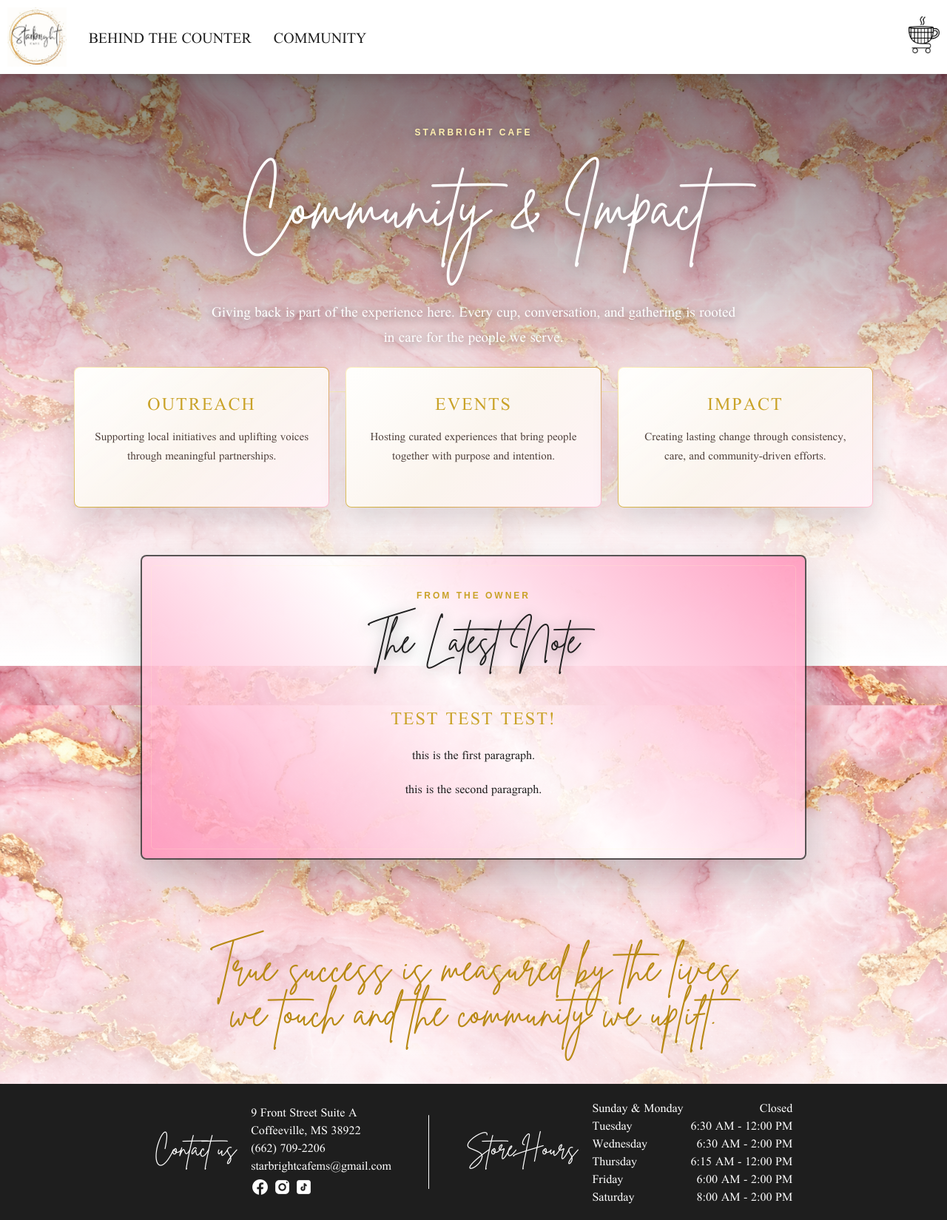
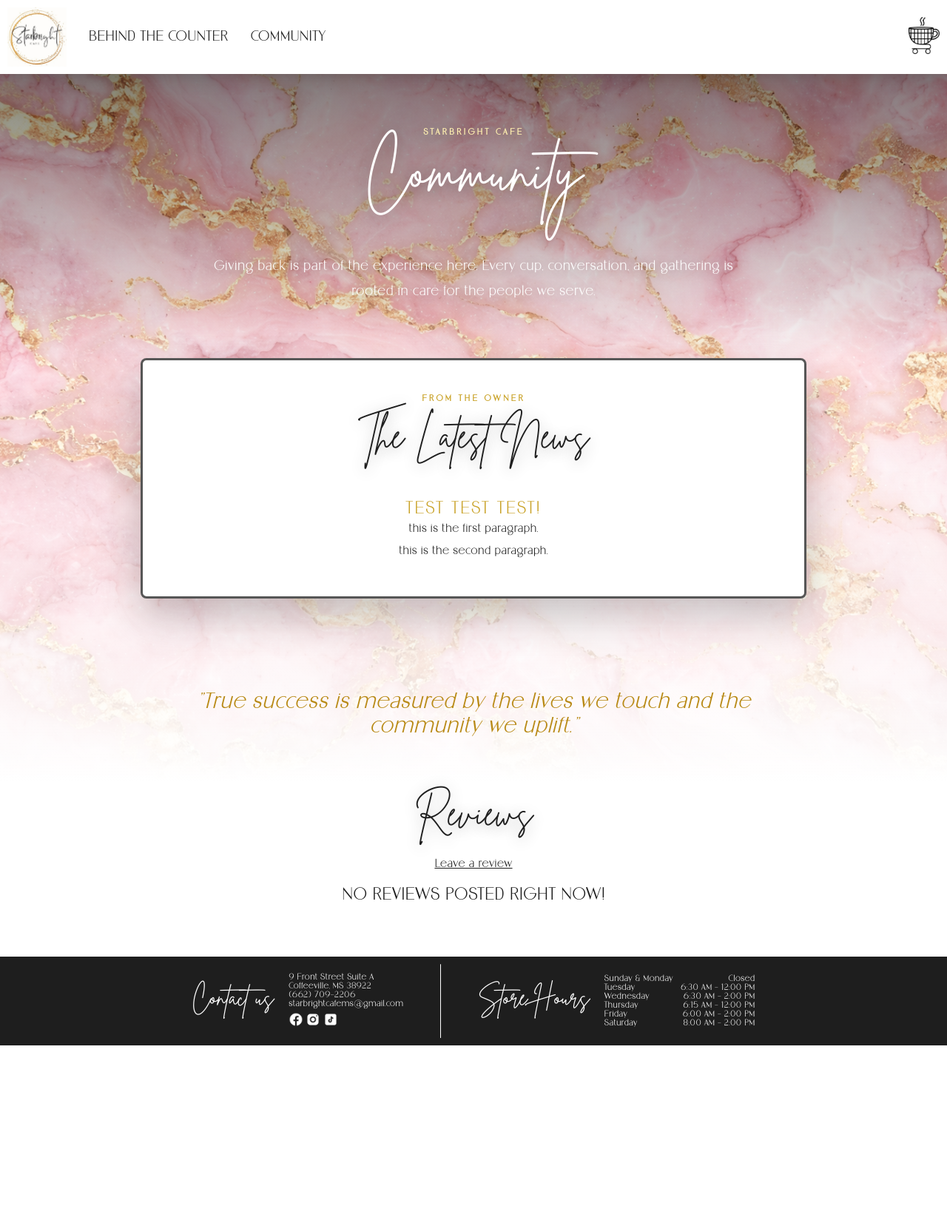
Before and after one commit to ChaseGreen98/starbright, a Django app: page /community/ in a window 1280 px wide. Shown: the whole page at 74% size. After the commit the page ends 1413 px from the top, so only its background shows below. Run offline with Django 5.2, Linux system fonts and the light colour scheme; data comes from the database, SQL or seed files in the repository; data that the repository does not hold is empty.

Commit message:
fixed review functionality, added reviews section to community page, styled community page & review page, changed the font, made footer text size smaller

```diff
--- a/app/admin.py
+++ b/app/admin.py
@@ -2,3 +2,4 @@ from django.contrib import admin
 from app.models import *
 
 admin.site.register(Newsletter)
+admin.site.register(Review)
--- a/app/forms.py
+++ b/app/forms.py
@@ -64,6 +64,5 @@ class ReviewForm(ModelForm):
         fields = (
             'content',
             'poster',
+            'rating'
         )
-
-    rating = forms.HiddenInput()
--- a/app/static/styles.css
+++ b/app/static/styles.css
@@ -10,6 +10,12 @@
     src: url(/app/static/fonts/doulossilr-webfont.woff2) format('woff2');
 }
 
+@font-face {
+    font-family: Serenata;
+    src: url(/app/static/fonts/serenata-webfont.woff) format('woff');
+    src: url(/app/static/fonts/serenata-webfont.woff2) format('woff2');
+}
+
 /* BASE STYLING (EXTENDS ACROSS ALL PAGES) */
 
 h1 {
@@ -20,13 +26,18 @@ h1 {
 
 h2 {
     text-transform: uppercase;
-    font-family: Doulossil;
+    font-family: Serenata;
     font-weight: 250;
     color: rgb(30, 30, 30);
 }
 
+h3 {
+    font-family: Serenata;
+    color:rgb(30, 30, 30);
+}
+
 p, a {
-    font-family: Doulossil;
+    font-family: Serenata;
     color: rgb(30, 30, 30);
 }
 
@@ -85,7 +96,7 @@ body {
     justify-content: center;
     align-items: center;
     text-decoration: none;
-    font-family: Doulossil;
+    font-family: Serenata;
     font-size: 20px;
     height: 100px;
     padding: 0 15px;
@@ -122,7 +133,7 @@ body {
     justify-content: center;
     gap: 50px;
     margin: 0;
-    padding: 20px 0;
+    padding: 10px 0;
     background-color: rgb(30, 30, 30);
     width: 100%;
 }
@@ -150,6 +161,7 @@ body {
 #contact-section-1 {
     display: flex;
     flex-direction: column;
+    font-size: 12px;
 }
 
 #socials {
@@ -161,7 +173,7 @@ body {
 }
 
 #socials a img {
-    width: 25px;
+    width: 20px;
     filter: invert();
 }
 
@@ -187,6 +199,7 @@ body {
     flex-direction: row;
     justify-content: space-between;
     column-gap: 10px;
+    font-size: 12px;
 }
 
 #store-days {
@@ -937,7 +950,7 @@ body {
 .community-hero {
     width: 100%;
     min-height: 48vh;
-    padding: 72px 22px 58px;
+    padding: 50px;
     box-sizing: border-box;
     display: flex;
     flex-direction: column;
@@ -949,18 +962,9 @@ body {
     position: relative;
 }
 
-.community-hero::after {
-    content: "";
-    position: absolute;
-    bottom: 0;
-    width: min(760px, 82vw);
-    height: 1px;
-    background: linear-gradient(to right, transparent, #fff4c2, #c9a227, #fff4c2, transparent);
-}
-
 .community-kicker {
-    margin: 0 0 10px;
-    font-family: Arial, Helvetica, sans-serif;
+    margin: 0;
+    font-family: Serenata;
     font-size: 12px;
     font-weight: 700;
     letter-spacing: 3px;
@@ -970,14 +974,14 @@ body {
 
 .community-hero .community-kicker {
     color: #fff0b0;
-    text-shadow: 0 2px 10px rgba(0, 0, 0, 0.45);
+    text-shadow: 0px 3px 20px rgba(30, 30, 30, 0.3);
 }
 
 .community-title {
-    margin: 0;
-    font-size: clamp(52px, 8vw, 92px);
+    margin: -25px 0 0 0;
+    font-size: 80px;
     color: white;
-    text-shadow: 0 4px 22px rgba(0, 0, 0, 0.42);
+    text-shadow: 0px 3px 20px rgba(30, 30, 30, 0.3);
 }
 
 .community-intro {
@@ -986,43 +990,7 @@ body {
     font-size: 19px;
     line-height: 1.8;
     color: white;
-    text-shadow: 0 2px 12px rgba(0, 0, 0, 0.45);
-}
-
-.community-cards {
-    width: min(1080px, 90vw);
-    display: grid;
-    grid-template-columns: repeat(3, 1fr);
-    gap: 22px;
-    margin: -34px 0 64px;
-    position: relative;
-    z-index: 1;
-}
-
-.community-card {
-    min-height: 190px;
-    padding: 30px 24px;
-    box-sizing: border-box;
-    text-align: center;
-    background:
-        linear-gradient(145deg, rgba(255, 255, 255, 0.96), rgba(255, 247, 251, 0.9)) padding-box,
-        linear-gradient(135deg, #fff4c2, #c9a227, #ffbed4) border-box;
-    border: 1px solid transparent;
-    border-radius: 8px;
-    box-shadow: 0 18px 36px rgba(30, 30, 30, 0.14);
-}
-
-.community-card h2 {
-    margin: 0 0 14px;
-    color: #c9a227;
-    letter-spacing: 2px;
-}
-
-.community-card p {
-    margin: 0;
-    font-size: 15px;
-    line-height: 1.7;
-    color: #4f403b;
+    text-shadow: 0px 3px 20px rgba(30, 30, 30, 0.3);
 }
 
 #newsletter-section {
@@ -1031,27 +999,18 @@ body {
     padding: 46px min(7vw, 66px);
     box-sizing: border-box;
     text-align: center;
-    background: linear-gradient(45deg, rgb(255 146 186 / 85%), rgb(255 255 255 / 85%), rgb(255 146 186 / 85%)) padding-box;
-    border: 2px solid rgba(30 30 30 / 0.75);
+    background: white;
+    border: 3px solid rgba(30 30 30 / 0.75);
     border-radius: 8px;
     box-shadow: 0 24px 54px rgba(30, 30, 30, 0.24);
     position: relative;
-}
-
-#newsletter-section::before {
-    content: "";
-    position: absolute;
-    inset: 12px;
-    border: 1px solid rgba(255, 244, 194, 0.22);
-    border-radius: 5px;
-    pointer-events: none;
 }
 
 #newsletter-section h1 {
     margin: 0 0 26px;
     font-size: 50px;
     color: rgb(30 30 30);
-    text-shadow: 0 3px 18px rgba(0, 0, 0, 0.45);
+    text-shadow: 0px 3px 20px rgba(30, 30, 30, 0.3);
 }
 
 .newsletter-card {
@@ -1063,14 +1022,14 @@ body {
 }
 
 .newsletter-card h2 {
-    margin: 0 0 18px;
+    margin: 0;
     color: #c9a227;
     letter-spacing: 2px;
 }
 
 .newsletter-card p {
     width: min(680px, 100%);
-    margin: 0 auto 16px;
+    margin: 0;
     font-size: 16px;
     line-height: 1.85;
     color: rgb(30 30 30);
@@ -1087,22 +1046,74 @@ body {
 .community-quote p {
     max-width: 760px;
     margin: 0 auto;
-    font-family: Brittany;
-    font-size: clamp(34px, 5vw, 56px);
+    font-family: Serenata;
+    font-style: italic;
+    font-size: 30px;
     line-height: 1.1;
     color: #b88914;
 }
 
-/* REVIEWS */
+#reviews-section {
+    display: flex;
+    flex-direction: column;
+    justify-content: center;
+    align-items: center;
+    padding-bottom: 50px;
+}
+
+#reviews-section h1 {
+    margin: 0;
+    font-size: 50px;
+    text-shadow: 0px 3px 20px rgba(30, 30, 30, 0.3);
+}
+
+.reviews-card {
+    background-color: white;
+    border: 3px solid rgba(30 30 30 / 0.75);
+    border-radius: 8px;
+    box-shadow: 0 24px 54px rgba(30, 30, 30, 0.24);
+    justify-content: center;
+    align-items: center;
+    width: 35vw;
+    padding: 10px;
+    margin: 10px;
+    text-align: left;
+}
+
+.reviews-card h3, .reviews-card p {
+    margin: 10px;
+}
+
+/* REVIEWS PAGE */
 
 .review-container {
+    background:
+        linear-gradient(rgba(255, 255, 255, 0.0), rgba(255, 255, 255, 1)),
+        url("/app/static/images/pink-marble.png") center/cover fixed;
     display: flex;
     justify-content: center;
     align-items: center;
+    padding: 20px;
+}
+
+.review-container h1 {
+    text-align: center;
+    margin-bottom: 0;
+}
+
+.review-container form {
+    display: flex;
+    flex-direction: column;
+    background-color: white;
+    padding: 20px;
+    border: 3px solid rgba(30 30 30 / 0.75);
+    border-radius: 8px;
+    box-shadow: 0 24px 54px rgba(30, 30, 30, 0.24);
 }
 
 #star-container {
     display: flex;
+    justify-content: center;
 }
 
 #star-container button {
--- a/app/templates/community/community.html
+++ b/app/templates/community/community.html
@@ -8,31 +8,16 @@
 
     <section class="community-hero">
         <p class="community-kicker">Starbright Cafe</p>
-        <h1 class="community-title">Community & Impact</h1>
+        <h1 class="community-title">Community</h1>
         <p class="community-intro">
             Giving back is part of the experience here. Every cup, conversation, and gathering
             is rooted in care for the people we serve.
         </p>
     </section>
 
-    <div class="community-cards">
-        <div class="community-card">
-            <h2>Outreach</h2>
-            <p>Supporting local initiatives and uplifting voices through meaningful partnerships.</p>
-        </div>
-        <div class="community-card">
-            <h2>Events</h2>
-            <p>Hosting curated experiences that bring people together with purpose and intention.</p>
-        </div>
-        <div class="community-card">
-            <h2>Impact</h2>
-            <p>Creating lasting change through consistency, care, and community-driven efforts.</p>
-        </div>
-    </div>
-
     <div id="newsletter-section">
         <p class="community-kicker">From the Owner</p>
-        <h1>The Latest Note</h1>
+        <h1>The Latest News</h1>
         {% if newsletter %}
         <div class="newsletter-card">
             <h2>{{ newsletter.title }}</h2>
@@ -48,10 +33,36 @@
     </div>
 
     <div class="community-quote">
-        <p>True success is measured by the lives we touch and the community we uplift.</p>
+        <p>"True success is measured by the lives we touch and the community we uplift."</p>
     </div>
 
 </div>
 
+<div id="reviews-section">
+    <h1>Reviews</h1>
+    <a href="{% url 'create_review' %}">Leave a review</a>
+    {% if reviews %}
+    {% for review in reviews %}
+    <div class="reviews-card">
+        <h3>{{ review.poster }}</h3>
+        {% if review.rating == 1 %}
+        <p>&#9733;</p>
+        {% elif review.rating == 2 %}
+        <p>&#9733; &#9733;</p>
+        {% elif review.rating == 3 %}
+        <p>&#9733; &#9733; &#9733;</p>
+        {% elif review.rating == 4 %}
+        <p>&#9733; &#9733; &#9733; &#9733;</p>
+        {% elif review.rating == 5 %}
+        <p>&#9733; &#9733; &#9733; &#9733; &#9733;</p>
+        {% endif %}
+        <p class="review">{{ review.content }}</p>
+    </div>
+    {% endfor %}
+    {% else %}
+    <h2>No reviews posted right now!</h2>
+    {% endif %}
+</div>
+
 
 {% endblock content %}
--- a/app/views.py
+++ b/app/views.py
@@ -17,8 +17,15 @@ def behind_counter_view(request):
     return render(request, "behind_counter.html")
 
 def community_view(request):
+    reviews = Review.objects.order_by('-id')
     current_newsletter = Newsletter.objects.order_by('-id').first()
-    return render(request, "community/community.html", {"newsletter": current_newsletter})
+
+    context = {
+        "newsletter": current_newsletter,
+        "reviews": reviews
+    }
+
+    return render(request, "community/community.html", context)
 
 # ^^^
 # i kinda want to add another page or just a collapsable section for users to be able to see old newsletters,
@@ -52,15 +59,16 @@ def sign_up_view(request: HttpRequest) -> HttpResponse:
         form = CustomUserCreationForm()
     return render(request, "sign_up.html", {"form": form})
 
-@login_required
 def create_review_view(request):
     if request.method == 'POST':
         form = ReviewForm(request.POST)
         if form.is_valid():
             post = form.save(commit=False)
-            post.poster = request.user
+            post.rating = request.POST.get("rating")
+            if post.rating == '':
+                raise ValueError
             post.save()
-            return redirect('home')
+            return redirect('community_view')
     else:
         form = ReviewForm()
 
```
Also changed, not shown: other parts of app/static/styles.css (+63 -7 lines), app/models.py (+2 -5 lines), app/templates/forms/create_review.html (+12 -10 lines), app/static/fonts/serenata-webfont.woff (added), app/static/fonts/serenata-webfont.woff2 (added).
